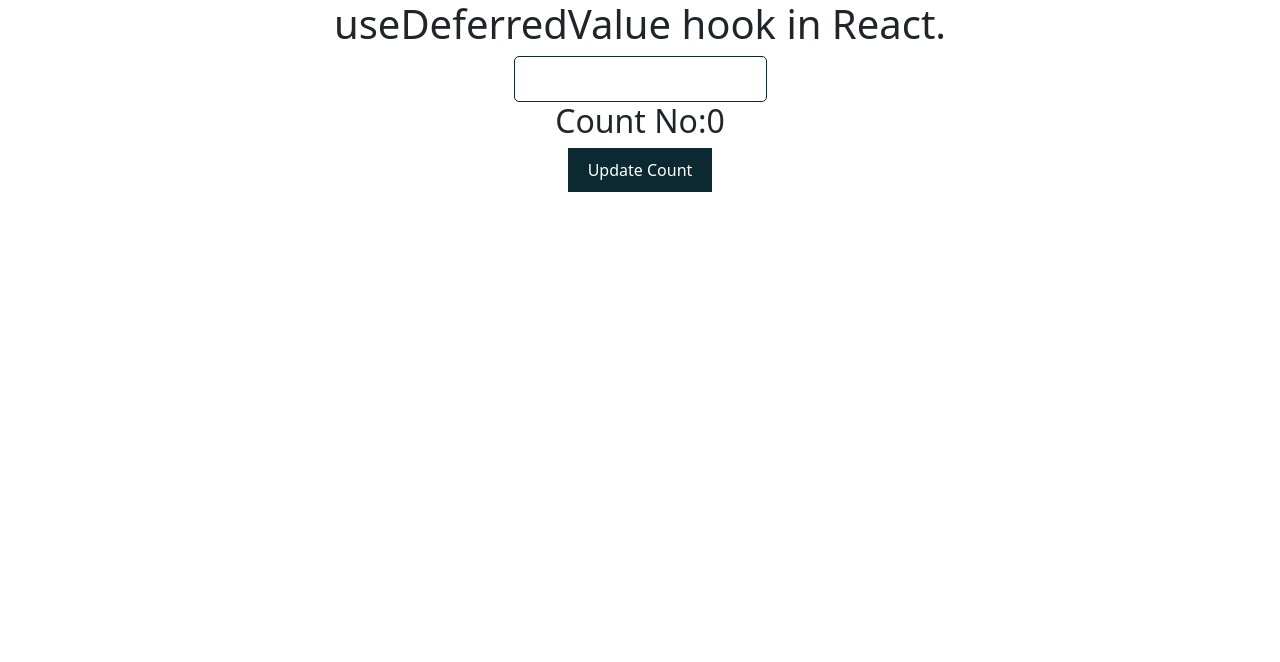
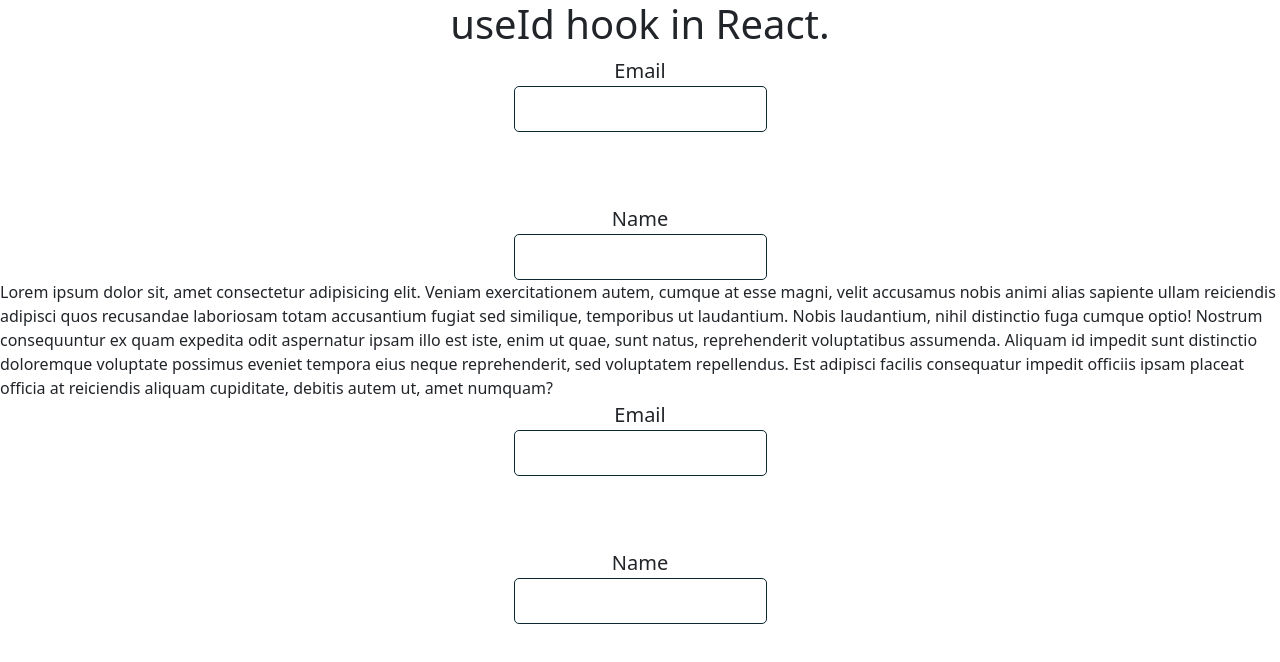
Before and after one commit to AKSHAY0128W/React, a React (Create React App) app: page / in a window 1280 px wide. Shown: the top 662 px of the page. Built offline with nearby package versions, Linux system fonts and the light colour scheme.

Commit message:
Learn useId hook in React.

```diff
--- a/src/App.jsx
+++ b/src/App.jsx
@@ -1,43 +1,21 @@
 import React, { useEffect, useState, useDeferredValue } from 'react'
 import './App.css'
-import List from './List'
-
-
+import Email from './Email'
 function App() {
-
-  const [input, setInput] = useState()
-
-
-  const handleChange = (e) => {
-    setInput(e.target.value)
-  }
-
-  // Example 2
-
-  const [count, setCount] = useState(0)
-
-  const deferredValue = useDeferredValue(count)
-
-
-  useEffect(() => {
-    console.log(`Count:${count} \nDeferred ${deferredValue}`);
-  });
-
-
-
   return (
     <div className='App'>
-      <h1>useDeferredValue hook in React.</h1>
-      <input type="text" value={input} onChange={handleChange} />
+      <h1>useId hook in React.</h1>
 
-      <List input={input} />
+      {/* Example 1 */}
 
+      <Email />
 
-      {/* Example 2 */}
+      <article>
+        Lorem ipsum dolor sit, amet consectetur adipisicing elit. Veniam exercitationem autem, cumque at esse magni, velit accusamus nobis animi alias sapiente ullam reiciendis adipisci quos recusandae laboriosam totam accusantium fugiat sed similique, temporibus ut laudantium. Nobis laudantium, nihil distinctio fuga cumque optio! Nostrum consequuntur ex quam expedita odit aspernatur ipsam illo est iste, enim ut quae, sunt natus, reprehenderit voluptatibus assumenda. Aliquam id impedit sunt distinctio doloremque voluptate possimus eveniet tempora eius neque reprehenderit, sed voluptatem repellendus. Est adipisci facilis consequatur impedit officiis ipsam placeat officia at reiciendis aliquam cupiditate, debitis autem ut, amet numquam?
+      </article>
 
-      <h2>Count No:{count}</h2>
+      <Email />
 
-      <button onClick={() => setCount(count + 1)}>Update Count</button>
     </div >
   )
 }
--- /dev/null
+++ b/src/Email.jsx
@@ -0,0 +1,22 @@
+import React, { useId } from 'react'
+
+function Email() {
+
+   // const id = Math.random()
+
+   const id = useId();
+   return (
+      <>
+         <label htmlFor={`${id}-email`}>Email</label>
+         <input type="text" id={`${id}-email`} autoComplete='off' />
+
+         <br /><br /><br />
+         <label htmlFor={`${id}-name`}>Name</label>
+         <input type="text" id={`${id}-name `} autoComplete='off' />
+      </>
+
+
+   )
+}
+
+export default Email
--- a/src/List.jsx
+++ /dev/null
@@ -1,22 +0,0 @@
-import React, { useMemo, useEffect, useDeferredValue } from 'react'
-
-function List({ input }) {
-   const dataSize = 5000;
-   const deferredInput = useDeferredValue(input)
-
-   const list = useMemo(() => {
-      const a = [];
-      for (let i = 0; i < dataSize; i++) {
-         a.push(<div key={i}>{input}</div>)
-      }
-      return a;
-   }, [deferredInput])
-
-   useEffect(() => {
-      // console.log(`Input:${input} \nDeferredValue ${deferredInput}`);
-   })
-
-   return list;
-}
-
-export default List
```
